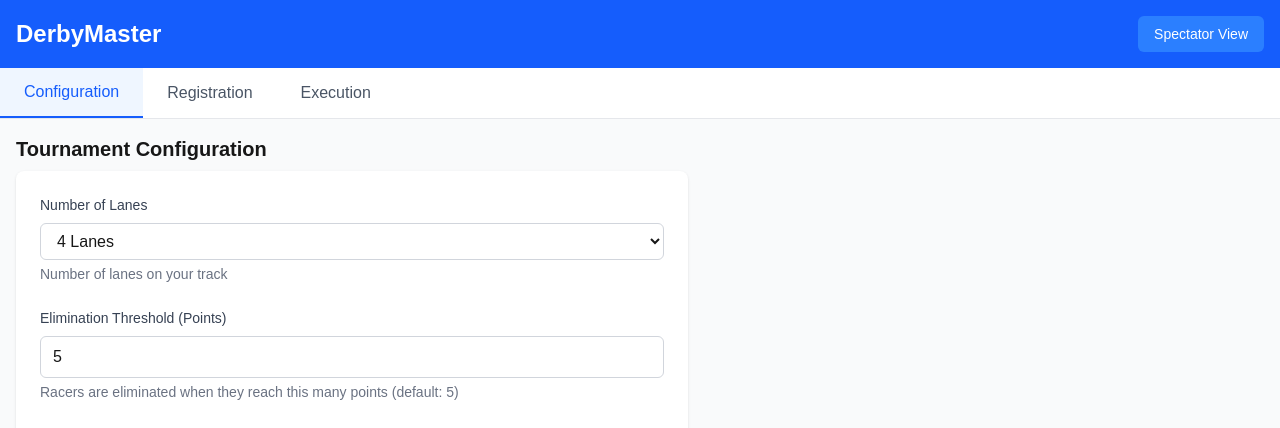
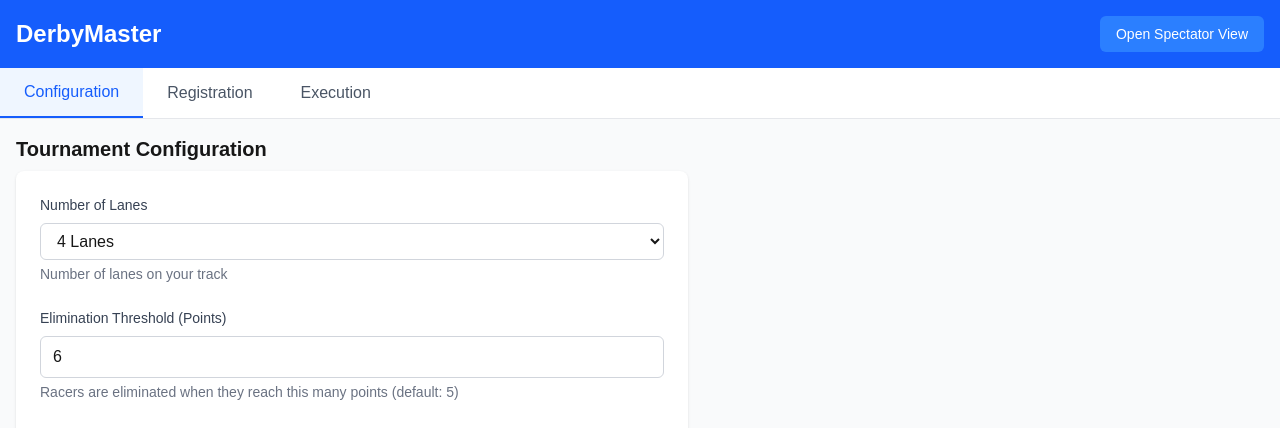
Before and after one commit to anorth/derbymaster, a Next.js app: page / in a window 1280 px wide. Shown: the top 428 px of the page. Built offline with nearby package versions, Linux system fonts and the light colour scheme.

Commit message:
Fix load/save loop

```diff
--- a/app/components/RegistrationTab.tsx
+++ b/app/components/RegistrationTab.tsx
@@ -31,6 +31,7 @@ export function RegistrationTab() {
       setEditingRacer(null);
     } else {
       // Add new racer
+      console.log("Registration: Adding racer: ", name, " (", team, ", ", weight,)
       addRacer(
           name.trim(),
           team.trim() || undefined,
--- a/app/contexts/TournamentContext.tsx
+++ b/app/contexts/TournamentContext.tsx
@@ -39,11 +39,6 @@ export function TournamentProvider({ children }: { children: ReactNode }) {
     return loaded || createInitialState();
   });
 
-  // Save state whenever it changes
-  useEffect(() => {
-    saveTournamentState(state);
-  }, [state]);
-
   // Listen for changes from other windows
   useEffect(() => {
     const cleanup = onTournamentStateChange(() => {
@@ -57,24 +52,43 @@ export function TournamentProvider({ children }: { children: ReactNode }) {
   }, []);
 
   const addRacer = (name: string, team?: string, weight?: number) => {
-    setState(prev => addRacerUtil(prev, name, team, weight));
+    console.log("Tournament Adding racer: ", name, " (", team, ", ", weight,)
+    setState(prev => {
+      const newState = addRacerUtil(prev, name, team, weight);
+      saveTournamentState(newState);
+      return newState;
+    });
   };
 
   const updateRacer = (racerId: string, updates: { name?: string; team?: string; weight?: number; withdrawn?: boolean }) => {
-    setState(prev => updateRacerUtil(prev, racerId, updates));
+    setState(prev => {
+      const newState = updateRacerUtil(prev, racerId, updates);
+      saveTournamentState(newState);
+      return newState;
+    });
   };
 
   const deleteRacer = (racerId: string) => {
-    setState(prev => deleteRacerUtil(prev, racerId));
+    setState(prev => {
+      const newState = deleteRacerUtil(prev, racerId);
+      saveTournamentState(newState);
+      return newState;
+    });
   };
 
   const updateConfig = (updates: { laneCount?: number; eliminationThreshold?: number }) => {
-    setState(prev => updateConfigUtil(prev, updates));
+    setState(prev => {
+      const newState = updateConfigUtil(prev, updates);
+      saveTournamentState(newState);
+      return newState;
+    });
   };
 
   const resetTournament = () => {
     clearTournamentState();
-    setState(createInitialState());
+    const newState = createInitialState();
+    saveTournamentState(newState);
+    setState(newState);
   };
 
   const generateNextHeat = () => {
@@ -84,34 +98,46 @@ export function TournamentProvider({ children }: { children: ReactNode }) {
         r => r.points < prev.config.eliminationThreshold
       );
 
+      let newState: TournamentState;
       if (activeRacers.length <= prev.config.laneCount && activeRacers.length > 0) {
         // Generate final race
         const finalRace = generateFinalRace(prev);
-        return {
+        newState = {
           ...prev,
           final: finalRace,
         };
-      }
-
+      } else {
         // Generate regular heat
         const newHeat = generateHeat(prev);
-      return {
+        newState = {
           ...prev,
           heats: [...prev.heats, newHeat],
           currentHeatNumber: newHeat.heatNumber,
         };
+      }
+
+      saveTournamentState(newState);
+      return newState;
     });
   };
 
   const completeRace = (raceId: string, results: { [lane: number]: number }) => {
-    setState(prev => completeRaceUtil(prev, raceId, results));
+    setState(prev => {
+      const newState = completeRaceUtil(prev, raceId, results);
+      saveTournamentState(newState);
+      return newState;
+    });
   };
 
   const updateHeat = (heat: Heat) => {
-    setState(prev => ({
+    setState(prev => {
+      const newState = {
         ...prev,
         heats: prev.heats.map(h => h.heatNumber === heat.heatNumber ? heat : h),
-    }));
+      };
+      saveTournamentState(newState);
+      return newState;
+    });
   };
 
   const regenerateCurrentHeat = () => {
@@ -130,10 +156,13 @@ export function TournamentProvider({ children }: { children: ReactNode }) {
 
       const newHeat = generateHeat(tempState);
 
-      return {
+      const newState = {
         ...prev,
         heats: [...heatsWithoutCurrent, newHeat],
       };
+
+      saveTournamentState(newState);
+      return newState;
     });
   };
 
--- a/app/page.tsx
+++ b/app/page.tsx
@@ -1,13 +1,11 @@
 'use client';
 
-import { useState } from 'react';
 import ManagerView from '@/app/components/ManagerView';
-import SpectatorView from '@/app/components/SpectatorView';
-
-type View = 'manager' | 'spectator';
 
 export default function Home() {
-  const [currentView, setCurrentView] = useState<View>('manager');
+  const handleOpenSpectator = () => {
+    window.open('/spectator', '_blank');
+  };
 
   return (
     <div className="min-h-screen bg-gray-50">
@@ -15,16 +13,16 @@ export default function Home() {
         <div className="flex items-center justify-between">
           <h1 className="text-2xl font-bold">DerbyMaster</h1>
           <button
-            onClick={() => setCurrentView(currentView === 'manager' ? 'spectator' : 'manager')}
+            onClick={handleOpenSpectator}
             className="px-4 py-2 bg-blue-500 hover:bg-blue-400 rounded-md transition-colors text-sm font-medium"
           >
-            {currentView === 'manager' ? 'Spectator View' : 'Manager View'}
+            Open Spectator View
           </button>
         </div>
       </header>
 
       <main>
-        {currentView === 'manager' ? <ManagerView /> : <SpectatorView />}
+        <ManagerView />
       </main>
     </div>
   );
--- a/lib/storage.ts
+++ b/lib/storage.ts
@@ -2,26 +2,6 @@ import type { TournamentState } from '@/types';
 
 const TOURNAMENT_DATA_KEY = 'tournament-data';
 const TOURNAMENT_SEQ_KEY = 'tournament-seq';
-
-// Type guard to check if we're in browser environment
-function isBrowser(): boolean {
-  return typeof window !== 'undefined' && typeof window.localStorage !== 'undefined';
-}
-
-// Get current sequence number
-function getSequence(): number {
-  if (!isBrowser()) return 0;
-  const seq = localStorage.getItem(TOURNAMENT_SEQ_KEY);
-  return seq ? parseInt(seq, 10) : 0;
-}
-
-// Increment and save sequence number
-function incrementSequence(): number {
-  if (!isBrowser()) return 0;
-  const newSeq = getSequence() + 1;
-  localStorage.setItem(TOURNAMENT_SEQ_KEY, newSeq.toString());
-  return newSeq;
-}
 
 // Save tournament state and increment sequence
 export function saveTournamentState(state: TournamentState): void {
@@ -36,7 +16,8 @@ export function saveTournamentState(state: TournamentState): void {
   });
 
   localStorage.setItem(TOURNAMENT_DATA_KEY, serializedState);
-  incrementSequence();
+  const seq = incrementSequence();
+  console.log('Saved tournament state', seq);
 }
 
 // Load tournament state
@@ -45,6 +26,7 @@ export function loadTournamentState(): TournamentState | null {
 
   const data = localStorage.getItem(TOURNAMENT_DATA_KEY);
   if (!data) return null;
+  console.log('Loaded tournament state');
 
   try {
     const parsed = JSON.parse(data);
@@ -76,6 +58,7 @@ export function loadTournamentState(): TournamentState | null {
 export function clearTournamentState(): void {
   if (!isBrowser()) return;
   localStorage.removeItem(TOURNAMENT_DATA_KEY);
+  localStorage.removeItem(TOURNAMENT_SEQ_KEY);
   incrementSequence();
 }
 
@@ -103,3 +86,23 @@ export function onTournamentStateChange(callback: () => void): () => void {
     window.removeEventListener('storage', handleStorageEvent);
   };
 }
+
+// Type guard to check if we're in browser environment
+function isBrowser(): boolean {
+  return typeof window !== 'undefined' && typeof window.localStorage !== 'undefined';
+}
+
+// Get current sequence number
+function getSequence(): number {
+  if (!isBrowser()) return 0;
+  const seq = localStorage.getItem(TOURNAMENT_SEQ_KEY);
+  return seq ? parseInt(seq, 10) : 0;
+}
+
+// Increment and save sequence number
+function incrementSequence(): number {
+  if (!isBrowser()) return 0;
+  const newSeq = getSequence() + 1;
+  localStorage.setItem(TOURNAMENT_SEQ_KEY, newSeq.toString());
+  return newSeq;
+}
--- a/lib/tournament.ts
+++ b/lib/tournament.ts
@@ -9,7 +9,7 @@ export function generateId(): string {
 export function createInitialConfig(): TournamentConfig {
   return {
     laneCount: 4,
-    eliminationThreshold: 5,
+    eliminationThreshold: 6,
     raceFormat: 'ladderless',
     createdAt: new Date(),
   };
@@ -40,6 +40,8 @@ export function addRacer(
     ? Math.max(...state.racers.map(r => r.carNumber)) + 1
     : 1;
 
+  console.log("addRacer, racers", state.racers.length, "next", carNumber)
+
   const newRacer: Racer = {
     id: generateId(),
     carNumber,
@@ -50,6 +52,7 @@ export function addRacer(
     withdrawn: false,
     races: 0,
   };
+  console.log("addRacer, newRacer", newRacer)
 
   return {
     ...state,
```
Lines whose indentation alone changed are shown as unchanged.
